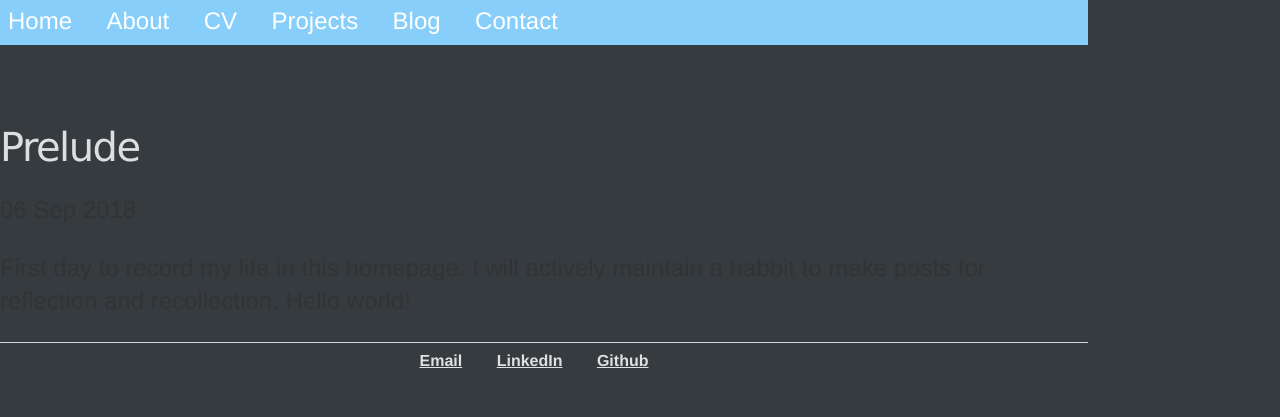
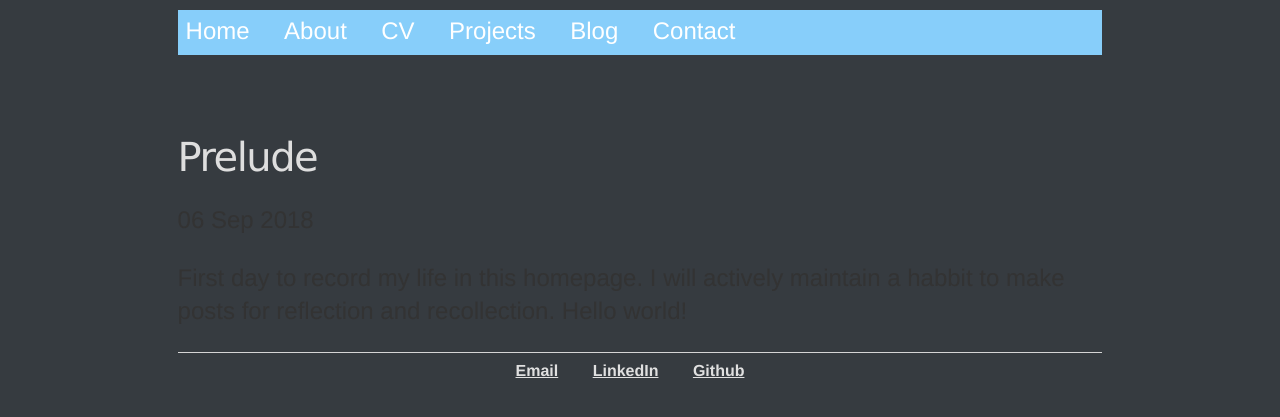
Before and after one commit to xiaohui-victor-li/xiaohui-victor-li.github.io, a Jekyll site: the page built from _posts/2018-09-06-hello-world.md, in a window 1280 px wide. Shown: the top 417 px of the page. Built offline with Jekyll 4.4.1, drawn with Linux system fonts in a browser that asks for light colours.

Commit message:
Update post.html

```diff
--- a/_layouts/post.html
+++ b/_layouts/post.html
@@ -439,7 +439,7 @@
 :root {
     --bg-color:  #363B40;
     --side-bar-bg-color: #2E3033;
-    --text-color: #b8bfc6;
+    --text-color: #e6eaef;
 
     --select-text-bg-color:#4a89dc;
 
@@ -472,6 +472,9 @@
     background: #363B40;
     background: var(--bg-color);
     fill: currentColor;
+    margin: 5px auto;
+    width: 85%;
+}
 }
 
 #write {
```
